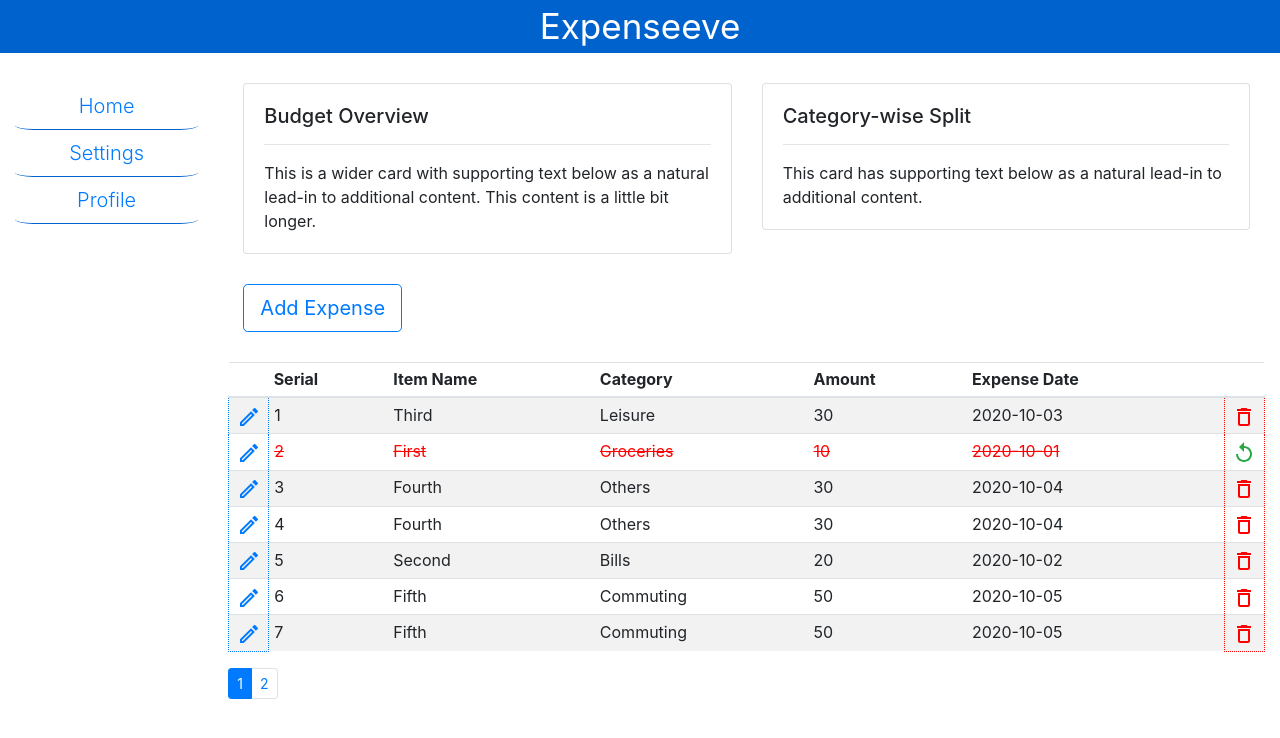
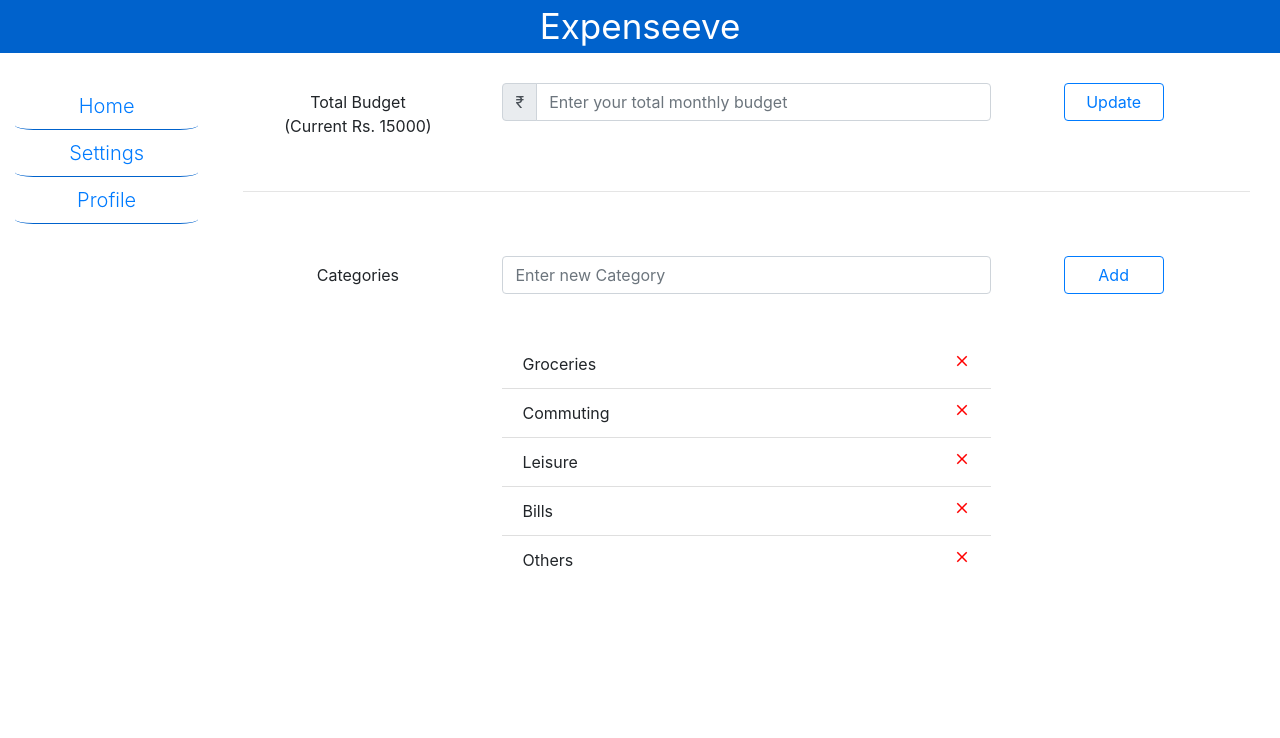
Before and after one commit to GiAdi/Expenseeve, a React (Create React App) app in the folder expenseeve_frontend/: page / in a window 1280 px wide. Shown: the top 738 px of the page. Built offline with nearby package versions, Linux system fonts and the light colour scheme.

Commit message:
Settings Page working

```diff
--- a/expenseeve_frontend/src/components/AddExpense.js
+++ b/expenseeve_frontend/src/components/AddExpense.js
@@ -5,6 +5,9 @@ import { addExpense, handleChange } from '../redux/actions'
 import { connect } from 'react-redux';
 
 const AddExpense = (props) => {
+
+    let categories = [...props.categories];
+    let categoryOptions = categories.map( el => <option>{el}</option> )
 
     return (
         <Modal
@@ -16,22 +19,18 @@ const AddExpense = (props) => {
             <Modal.Header closeButton>
                 <Modal.Title id="contained-modal-title-vcenter">
                     Expense Details
-          </Modal.Title>
+                </Modal.Title>
             </Modal.Header>
             <Modal.Body>
-                <Form onChange={(event)=>props.handleChange(event.target)}>
+                <Form onChange={(event) => props.handleChange(event.target)}>
                     <Form.Row>
                         <Col xs={9}>
-                            <Form.Control name="name" placeholder="Item Name" value={props.modalValues ? props.modalValues.name : ''}/>
+                            <Form.Control name="name" placeholder="Item Name" value={props.modalValues ? props.modalValues.name : ''} />
                         </Col>
                         <Col xs={3}>
                             <Form.Control name="category" placeholder="Category" as="select" value={props.modalValues ? props.modalValues.category : ''}>
                                 <option>Select Category</option>
-                                <option>Groceries</option>
-                                <option>Commuting</option>
-                                <option>Bills</option>
-                                <option>Leisure</option>
-                                <option>Others</option>
+                                {categoryOptions}
                             </Form.Control>
                         </Col>
                     </Form.Row>
@@ -41,11 +40,11 @@ const AddExpense = (props) => {
                                 <InputGroup.Prepend>
                                     <InputGroup.Text>₹</InputGroup.Text>
                                 </InputGroup.Prepend>
-                                <Form.Control name="amount" placeholder="Amount" type="number" value={props.modalValues ? props.modalValues.amount : ''}/>
+                                <Form.Control name="amount" placeholder="Amount" type="number" value={props.modalValues ? props.modalValues.amount : ''} />
                             </InputGroup>
                         </Col>
                         <Col>
-                            <Form.Control name="date" placeholder="Expense Date" type="date" value={props.modalValues ? props.modalValues.date : ''}/>
+                            <Form.Control name="date" placeholder="Expense Date" type="date" value={props.modalValues ? props.modalValues.date : ''} />
                         </Col>
                     </Form.Row>
                 </Form>
@@ -59,7 +58,7 @@ const AddExpense = (props) => {
 }
 
 const mapStateToProps = state => {
-    return {modalValues: state.modalValues}
+    return { modalValues: state.modalValues, categories: state.categories }
 }
 
 const mapDispatchToProps = dispatch => {
--- a/expenseeve_frontend/src/components/Expenses.js
+++ b/expenseeve_frontend/src/components/Expenses.js
@@ -2,18 +2,17 @@ import React from 'react';
 import '../styles/expenses.css';
 import { connect } from 'react-redux';
 import { Table, Pagination } from 'react-bootstrap'
-import { deleteExpense, editExpense, toggleModal, handlePageClick } from '../redux/actions'
+import { deleteExpense, toggleModal, handlePageClick } from '../redux/actions'
 import EditOutlinedIcon from '@material-ui/icons/EditOutlined';
 import DeleteOutlineIcon from '@material-ui/icons/DeleteOutline';
 import ReplayIcon from '@material-ui/icons/Replay';
 
 const Expenses = (props) => {
 
-    let itemsPerPage = 7;
+    let itemsPerPage = 6;
     let active = props.currentPage;
     let expenses = props.expenses;
     let totalRecords = expenses.length;
-    console.log(active)
 
     // FOR PAGINATION
     let totalPages = Math.ceil(totalRecords / itemsPerPage);
@@ -30,7 +29,9 @@ const Expenses = (props) => {
     let start = ((active-1)*itemsPerPage);
     let end = start + itemsPerPage;
     let expenseRows = [];
+    let names=[];
     for (let i = start; i<end && i<totalRecords; i++) {
+        names.push(expenses[i].name)
         expenseRows.push(
             <tr key={expenses[i].id} id={expenses[i].id} className={expenses[i].deleted === 'true' ? 'deletedRow' : ''}>
                 <td className="tableBtn edit" onClick={() => props.toggleModal(expenses[i])}>
@@ -48,6 +49,7 @@ const Expenses = (props) => {
         )
     }
 
+    console.log(expenses,names, expenseRows)
 
     return (
         <React.Fragment>
@@ -82,7 +84,6 @@ const mapStateToProps = state => {
 const mapDispatchToProps = dispatch => {
     return {
         deleteExpense: (id) => dispatch(deleteExpense(id)),
-        editExpense: (id) => dispatch(editExpense(id)),
         toggleModal: (el) => dispatch(toggleModal(el)),
         handlePageClick: (number) => dispatch(handlePageClick(number))
     }
--- a/expenseeve_frontend/src/components/Settings.js
+++ b/expenseeve_frontend/src/components/Settings.js
@@ -1,12 +1,100 @@
 import React from 'react';
-// import '../styles/home.css';
+import { connect } from 'react-redux';
+import { Row, Col, Button, InputGroup, Form, ListGroup } from 'react-bootstrap';
+import ClearIcon from '@material-ui/icons/Clear';
+import { deleteCategory, addCategory, updateBudget } from '../redux/actions'
 
-const Settings = () => {
+// import '../styles/settings.css';
+
+const Settings = (props) => {
+
+  let categories = [...props.categories];
+  let listItems = categories.map( (el, index) =>
+    <ListGroup.Item key={index}>
+      {el}
+      <ClearIcon style={{ float: 'right', color: 'red', fontSize: 'large', cursor: 'pointer' }} onClick={() => props.deleteCategory(el)}/>
+    </ListGroup.Item>
+  )
+
   return (
-    <div className="settings">
-        asdfSettings
-    </div>
+    <React.Fragment>
+      <Form >
+        <Form.Group as={Row}>
+          <Form.Label style={{ textAlign: 'center' }} column sm={3}>
+            Total Budget
+            <br/>
+            (Current Rs. {props.budget})
+          </Form.Label>
+          <Col sm={6}>
+            <InputGroup>
+              <InputGroup.Prepend>
+                <InputGroup.Text>₹</InputGroup.Text>
+              </InputGroup.Prepend>
+              <Form.Control id='budget' placeholder="Enter your total monthly budget" type="number" />
+            </InputGroup>
+          </Col>
+          <Col sm={2}>
+            <Button
+              style={{ float: 'right', width: '70%' }}
+              variant="outline-primary"
+              onClick={() => {
+                let value = document.getElementById("budget").value;
+                props.updateBudget(value);
+              }}>
+                Update
+            </Button>
+          </Col>
+        </Form.Group>
+        <hr/><br/><br/>
+        <Form.Group as={Row}>
+          <Form.Label style={{ textAlign: 'center' }} column sm={3}>
+            Categories
+          </Form.Label>
+          <Col sm={6}>
+            <InputGroup>
+              <Form.Control id='category' placeholder="Enter new Category" type="input" />
+            </InputGroup>
+          </Col>
+          <Col sm={2}>
+            <Button
+              style={{ float: 'right', width: '70%' }}
+              variant="outline-primary"
+              onClick={() => {
+                let value = document.getElementById("category").value;
+                props.addCategory(value);
+                }}>
+              Add
+            </Button>
+          </Col>
+        </Form.Group>
+      </Form>
+      <Row>
+      <Col sm={3}></Col>
+      <Col sm={6}>
+        <ListGroup variant="flush">
+          {listItems}
+        </ListGroup>
+      </Col>
+      <Col sm={2}></Col>
+      </Row>
+    </React.Fragment>
+
   );
 }
 
-export default Settings;
+const mapStateToProps = state => {
+  return {
+    categories: state.categories,
+    budget: state.budget
+  }
+}
+
+const mapDispatchToProps = dispatch => {
+  return {
+    deleteCategory: (category) => dispatch(deleteCategory(category)),
+    addCategory: (category) => dispatch(addCategory(category)),
+    updateBudget: (budget) => dispatch(updateBudget(budget))
+  }
+}
+
+export default connect(mapStateToProps, mapDispatchToProps)(Settings);
--- a/expenseeve_frontend/src/redux/actions.js
+++ b/expenseeve_frontend/src/redux/actions.js
@@ -15,13 +15,6 @@ export const toggleModal = (el = null) => {
 export const deleteExpense = (id) => {
     return {
         type: 'deleteExpense',
-        data: id
-    }
-}
-
-export const editExpense = (id) => {
-    return {
-        type: 'editExpense',
         data: id
     }
 }
@@ -45,3 +38,24 @@ export const handlePageClick = (number) => {
         data: number
     }
 }
+
+export const deleteCategory = (category) => {
+    return {
+        type: 'deleteCategory',
+        data: category
+    }
+}
+
+export const addCategory = (category) => {
+    return {
+        type: 'addCategory',
+        data: category
+    }
+}
+
+export const updateBudget = (budget) => {
+    return {
+        type: 'updateBudget',
+        data: budget
+    }
+}
--- a/expenseeve_frontend/src/redux/reducer.js
+++ b/expenseeve_frontend/src/redux/reducer.js
@@ -1,5 +1,5 @@
 const initialState = {
-    currentTab: 'home',
+    currentTab: 'settings',
     isModalOpen: false,
     expenses: [
         { id: 3, name: 'Third', category: 'Leisure', amount: 30, date: '2020-10-03', deleted: 'false'},
@@ -14,18 +14,20 @@ const initialState = {
         { id: 9, name: 'Third', category: 'Leisure', amount: 30, date: '2020-10-03', deleted: 'false'},
         { id: 10, name: 'Fourth', category: 'Others', amount: 30, date: '2020-10-04', deleted: 'false'},
     ],
+    categories: ["Groceries", "Commuting", "Leisure", "Bills", "Others"],
     modalValues: null,
-    currentPage: 1
+    currentPage: 1,
+    budget: 15000
 }
 
 const reducer = (state=initialState, action) => {
     switch(action.type) {
-
         case 'changeTab':
             return {...state, currentTab: action.data}
 
         case 'toggleModal': {
             let values = state.isModalOpen ? null : action.data;
+            console.log(values)
             return {...state, isModalOpen: !state.isModalOpen, modalValues: values}
         }
 
@@ -33,7 +35,6 @@ const reducer = (state=initialState, action) => {
             let expenses = [...state.expenses];
             let deletedItem = expenses.find( el => el.id===action.data );
             deletedItem.deleted = deletedItem.deleted === 'true' ? 'false' : 'true';
-            // expenses.splice(index,1);
             return {...state, expenses}
         }
 
@@ -46,12 +47,30 @@ const reducer = (state=initialState, action) => {
         case 'handlePageClick':
             return {...state, currentPage: action.data}
 
+        case 'deleteCategory': {
+            let categories = [...state.categories];
+            let index = categories.indexOf(action.data);
+            categories.splice(index, 1);
+            return {...state, categories};
+        }
+
+        case 'addCategory': {
+            let categories = [...state.categories];
+            categories.unshift(action.data);
+            return {...state, categories};
+        }
+
+        case 'updateBudget': {
+            return {...state, budget: action.data};
+        }
+
         case 'addExpense': {
             if ( state.modalValues === null )
                 return {...state, isModalOpen: false};
 
             let expenses = [...state.expenses];
             let modalValues = state.modalValues;
+            let currentPage = state.currentPage;
 
                 if( Object.keys(modalValues).includes('id') ) {
                     let index = expenses.findIndex( ( el ) => el.id===modalValues.id );
@@ -61,10 +80,11 @@ const reducer = (state=initialState, action) => {
                     let newItem = {...modalValues};
                     newItem.id = 99;
                     newItem.deleted = 'false';
-                    expenses.unshift(newItem);
+                    expenses.push(newItem);
+                    currentPage = 1;
                 }
 
-            return {...state, expenses, isModalOpen: false, modalValues: null}
+            return {...state, expenses, isModalOpen: false, modalValues: null, currentPage}
             }
 
         default :
--- a/expenseeve_frontend/src/styles/addExpense.css
+++ b/expenseeve_frontend/src/styles/addExpense.css
@@ -1,4 +1,4 @@
-.form-control {
+.modal .form-control {
     border : none;
     border-radius: 0%;
     border-bottom: 1px grey solid;
```
